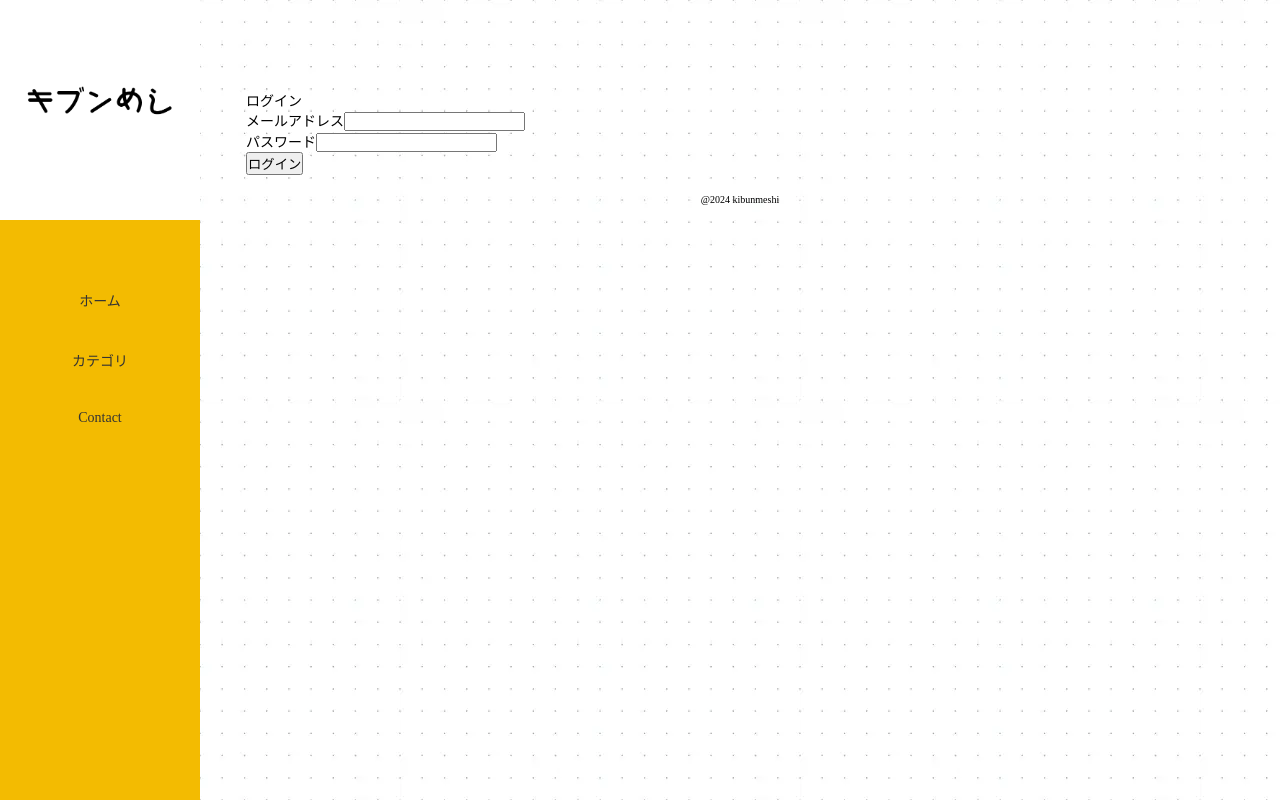
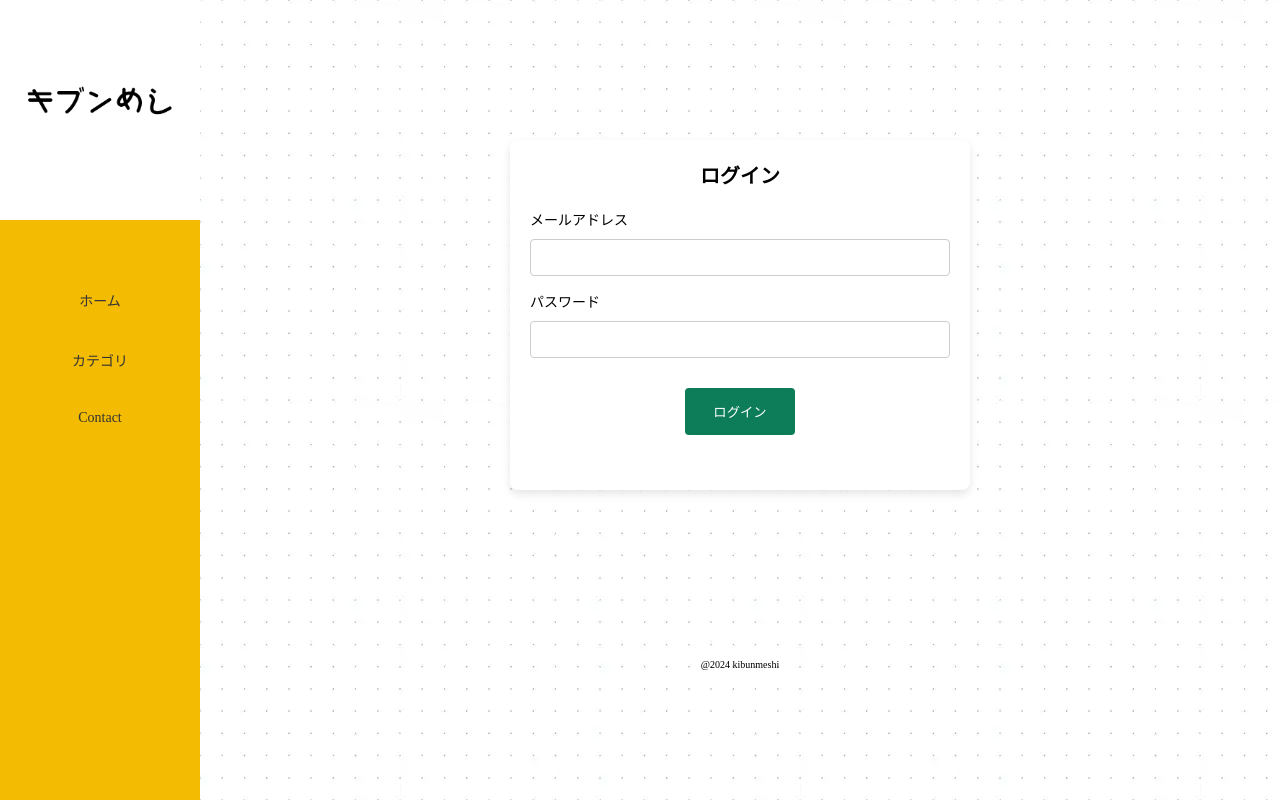
Before and after one commit to JunichiKako/supabase-kibunmeshi, a Next.js app: page /login in a window 1280 px wide. Built offline with nearby package versions, Linux system fonts and the light colour scheme; no server answers.

Commit message:
fixed:css

```diff
--- a/src/app/login/page.tsx
+++ b/src/app/login/page.tsx
@@ -3,7 +3,7 @@
 import { useState, FormEvent } from "react";
 import { useRouter } from "next/navigation";
 import { supabase } from "@/utils/supabase";
-import "./Login.module.css";
+import styles from "./Login.module.css";
 
 export default function LoginForm() {
     const [email, setEmail] = useState("");
@@ -27,12 +27,12 @@ export default function LoginForm() {
     };
 
     return (
-        <div className="form_container">
-            <div className="form_header">ログイン</div>
-            <form className="login_form" onSubmit={handleSubmit}>
+        <div className={styles.form_container}>
+            <div className={styles.form_header}>ログイン</div>
+            <form className={styles.login_form} onSubmit={handleSubmit}>
                 {errorMessage && <p style={{ color: "red" }}>{errorMessage}</p>}
-                <div className="form_group">
-                    <label htmlFor="email" className="form_label">
+                <div className={styles.form_group}>
+                    <label htmlFor="email" className={styles.form_label}>
                         メールアドレス
                     </label>
                     <input
@@ -40,11 +40,11 @@ export default function LoginForm() {
                         id="email"
                         value={email}
                         onChange={(e) => setEmail(e.target.value)}
-                        className="form_input"
+                        className={styles.form_input}
                     />
                 </div>
-                <div className="form_group">
-                    <label htmlFor="password" className="form_label">
+                <div className={styles.form_group}>
+                    <label htmlFor="password" className={styles.form_label}>
                         パスワード
                     </label>
                     <input
@@ -52,11 +52,11 @@ export default function LoginForm() {
                         id="password"
                         value={password}
                         onChange={(e) => setPassword(e.target.value)}
-                        className="form_input"
+                        className={styles.form_input}
                     />
                 </div>
-                <div className="form_group_button">
-                    <button type="submit" className="form_button">
+                <div className={styles.form_group_button}>
+                    <button type="submit" className={styles.form_button}>
                         ログイン
                     </button>
                 </div>
```
